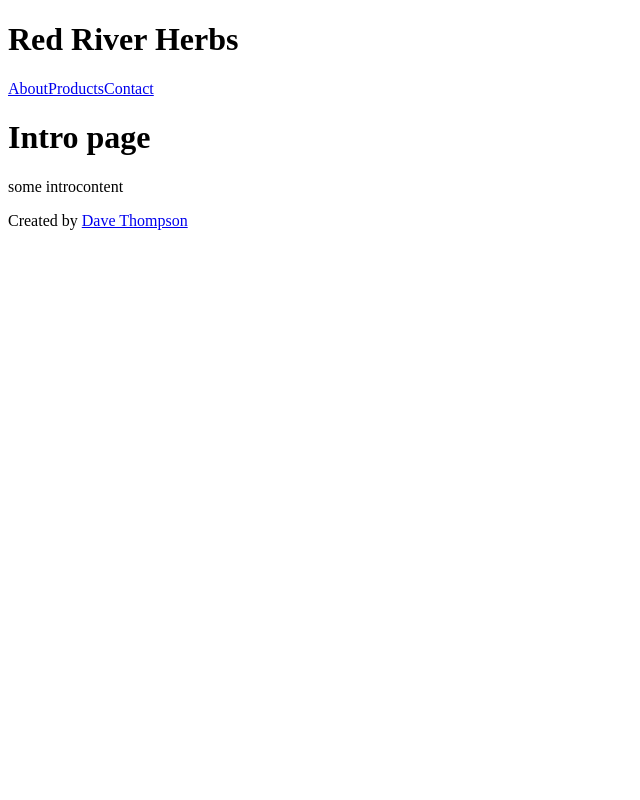
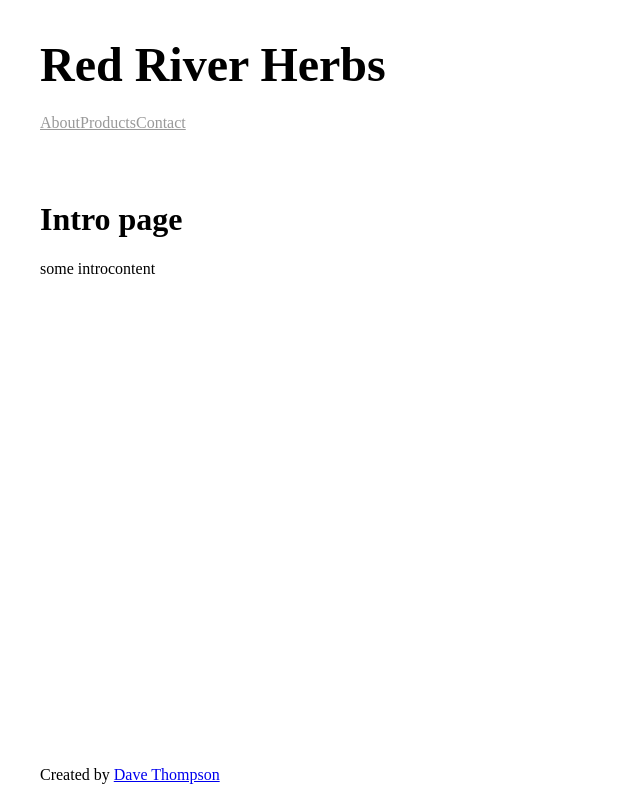
Before and after one commit to capndave/redRiverHerbs, a Gatsby site: page / in a window 1280 px wide. Shown: the whole page, without its empty margins (0-640 px from the left). Built offline with nearby package versions, Linux system fonts and the light colour scheme; Gatsby itself is replaced by a stand-in of ours.

Commit message:
added css modules and some styling

```diff
--- a/src/components/header.js
+++ b/src/components/header.js
@@ -1,14 +1,22 @@
 import React from 'react'
 import { Link } from 'gatsby'
+import headerStyles from './header.module.css'
 
-const Header = function() {
+const Header = function () {
     return (
-        <header>
-            <h1>Red River Herbs</h1>
+        <header className={headerStyles.header}>
+            <h1>
+                <Link
+                  className={headerStyles.title}
+                  to='/'>
+
+                    Red River Herbs
+                </Link>
+            </h1>
             <div>
-                <Link to='/about'>About</Link>
-                <Link to='/about'>Products</Link>
-                <Link to='/contact'>Contact</Link>
+                <Link className={headerStyles.link} to='/about'>About</Link>
+                <Link className={headerStyles.link} to='/about'>Products</Link>
+                <Link className={headerStyles.link} to='/contact'>Contact</Link>
             </div>
         </header>
     )
--- /dev/null
+++ b/src/components/header.module.css
@@ -0,0 +1,13 @@
+.header {
+    padding: 1rem 0 3rem;
+}
+
+.link {
+    color: #999999;
+}
+
+.title {
+    color: #000000;
+    font-size: 3rem;
+    text-decoration: none;
+}
--- a/src/components/layout.js
+++ b/src/components/layout.js
@@ -2,13 +2,16 @@ import React from 'react'
 import Header from './header'
 import Footer from './footer'
 import '../styles/index.css'
+import layoutStyles from './layout.module.css'
 
-const Layout = function(props) {
+const Layout = function (props) {
     return (
-        <div>
-            <Header/>
-            { props.children }
-            <Footer/>
+        <div className={layoutStyles.container}>
+            <div className={layoutStyles.content}>
+                <Header />
+                {props.children}
+            </div>
+            <Footer />
         </div>
     )
 }
--- /dev/null
+++ b/src/components/layout.module.css
@@ -0,0 +1,11 @@
+.container {
+    margin: 0 auto;
+    max-width: 1200px;
+    display: flex;
+    flex-direction: column;
+    min-height: 100vh;
+}
+
+.content {
+    flex-grow: 1;
+}
--- a/src/styles/index.css
+++ b/src/styles/index.css
@@ -1,2 +1,3 @@
-* {
+body {
+    margin: 0;
 }
```
Also changed, not shown: src/components/footer.module.css (added).
